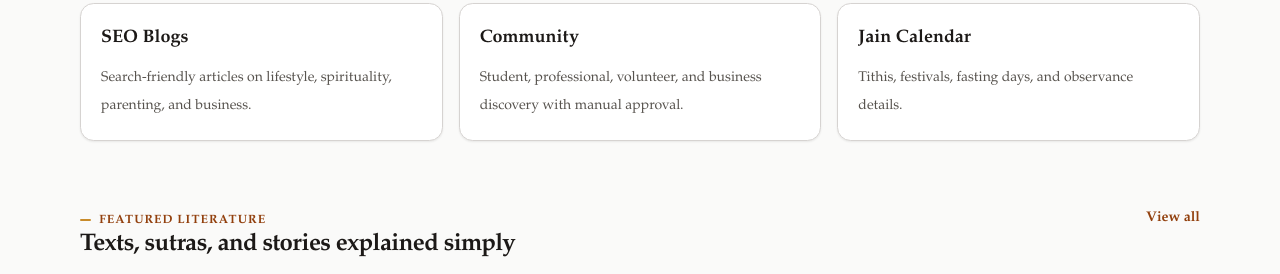
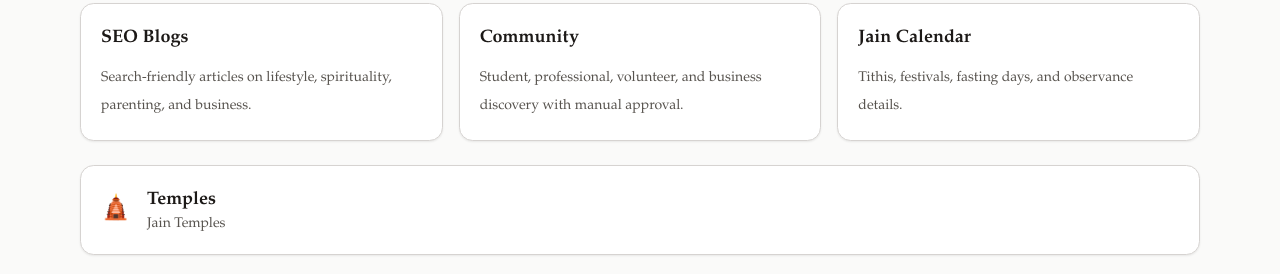
Before and after one commit to rjainsobha-debug/jainworld, a plain HTML site: page public/index.html in a window 1280 px wide. Shown: the part 1012-1286 px from the top of the page. Drawn offline with nearby package versions, Linux system fonts and the light colour scheme; no server answers.

Commit message:
Add files via upload

```diff
--- a/public/index.html
+++ b/public/index.html
@@ -128,6 +128,21 @@
             </div>
           </div>
           <div id="quick-categories"></div>
+          <div class="mt-6">
+            <button
+              type="button"
+              class="cat-card jw-card w-full cursor-pointer p-5 text-left transition hover:border-amber-300"
+              onclick="window.location.href='/temples.html'"
+            >
+              <div class="flex items-center gap-4">
+                <span class="cat-icon text-2xl" aria-hidden="true">🛕</span>
+                <div>
+                  <span class="cat-name block text-lg font-semibold text-stone-900" data-en="Temples" data-hi="मंदिर">Temples</span>
+                  <span class="cat-count block text-sm text-stone-600" data-en="Jain Temples" data-hi="जैन मंदिर">Jain Temples</span>
+                </div>
+              </div>
+            </button>
+          </div>
         </div>
       </section>
 
```
Also changed, not shown: public/temple-detail.html (+1 -1 lines), public/temples.html (+8 -1 lines).
